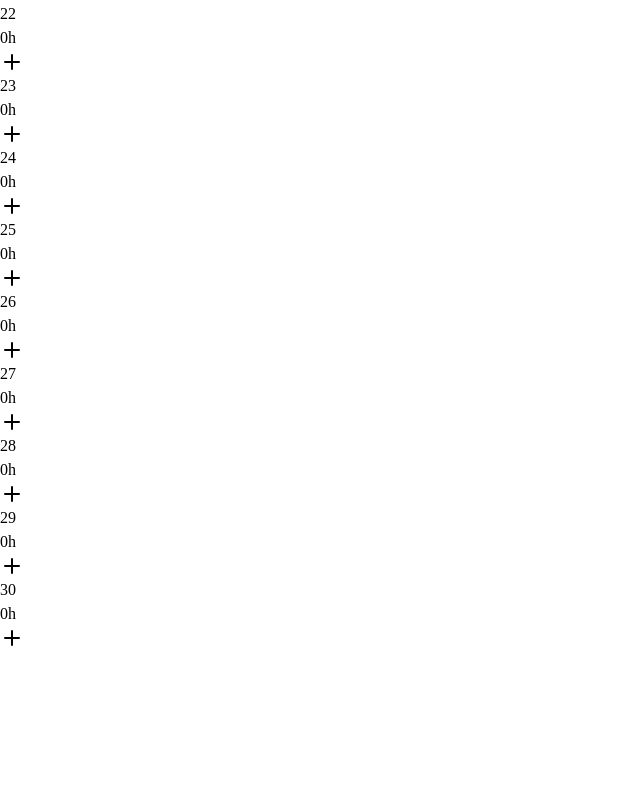
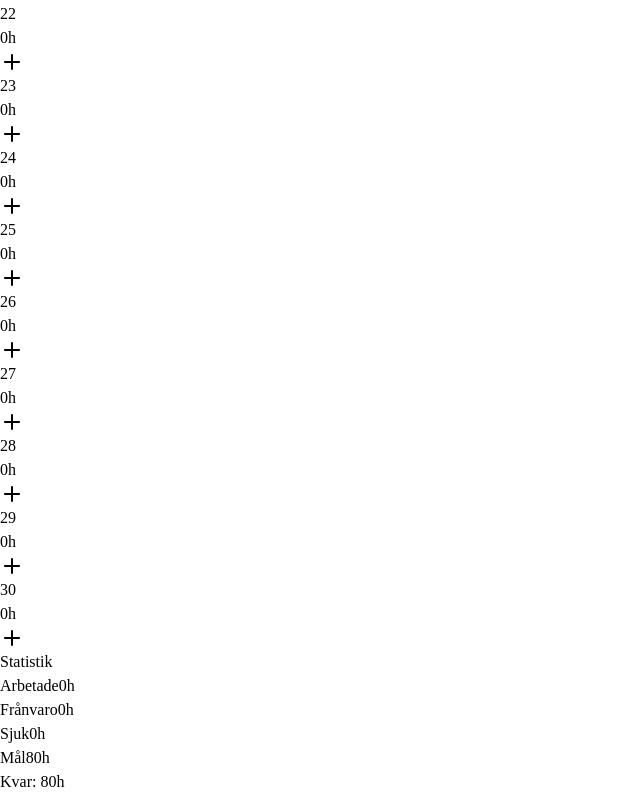
Before and after one commit to sandrahagevall/time-registration, a React (Vite) app: page / in a window 1280 px wide. Shown: the part 1558-2352 px from the top of the page, without its empty margins (0-640 px from the left). Before the commit the page ends 2208 px from the top, so only its background shows below. Built offline with nearby package versions, Linux system fonts and the light colour scheme.

Commit message:
add statistics and change the layout for the elements, also add local storage so the entries does not empty un refresh

```diff
--- a/src/components/MonthView.tsx
+++ b/src/components/MonthView.tsx
@@ -1,77 +1,120 @@
-import { useState } from "react"
-import { Plus } from "lucide-react"
-import TimeRegisterModal from "./TimeRegisterModal"
+import { useState, useEffect } from "react";
+import { Plus } from "lucide-react";
+import TimeRegisterModal from "./TimeRegisterModal";
+import Statistics from "./Statitics";
 
 const MonthView = () => {
-  const [hours, setHours] = useState<{ [key: number]: number }>({})
-  const [showModal, setShowModal] = useState(false)
-  const [selectedDay, setSelectedDay] = useState<number | null>(null)
+  const [entries, setEntries] = useState<{
+    [key: number]: { hours: number; type: string }[];
+  }>(() => {
+    const saved = localStorage.getItem("entries");
+    return saved ? JSON.parse(saved) : {};
+  });
+  const [showModal, setShowModal] = useState(false);
+  const [selectedDay, setSelectedDay] = useState<number | null>(null);
 
-  const currentDate = new Date()
+  useEffect(() => {
+    localStorage.setItem("entries", JSON.stringify(entries));
+  }, [entries]);
 
-  const year = currentDate.getFullYear()
-  const month = currentDate.getMonth()
+  const currentDate = new Date();
+
+  const year = currentDate.getFullYear();
+  const month = currentDate.getMonth();
 
   //Antal dagar i månaden
-  const daysInMonth = new Date(year, month + 1, 0).getDate()
+  const daysInMonth = new Date(year, month + 1, 0).getDate();
 
   // Vilken dag månaden börjar (0=söndag)
-  const firstDay = new Date(year, month, 1).getDay()
+  const firstDay = new Date(year, month, 1).getDay();
 
   // gör måndag = 0 istället
-  const startOffset = firstDay === 0 ? 6 : firstDay - 1
+  const startOffset = firstDay === 0 ? 6 : firstDay - 1;
 
-  const days: (number | null)[] = []
+  const days: (number | null)[] = [];
 
   // tomma rutor i början
   for (let i = 0; i < startOffset; i++) {
-    days.push(null)
+    days.push(null);
   }
 
   // riktiga dagar
   for (let i = 1; i <= daysInMonth; i++) {
-    days.push(i)
+    days.push(i);
   }
 
   return (
     <div>
       <h2 className="text-xl font-bold mb-4">
-        {currentDate.toLocaleString('sv-SE', { month: 'long', year: 'numeric' })}
+        {currentDate.toLocaleString("sv-SE", {
+          month: "long",
+          year: "numeric",
+        })}
       </h2>
-
+      <div className="flex flex-col md:flex-row gap-6">
+        {/* VÄNSTER: Kalender + rubrik */}
+        <div className="flex-1">
           <div className="grid grid-cols-2 md:grid-cols-7 gap-2">
             {days.map((day, index) => (
-          <div
-            key={index}
-            className="h-24 border rounded-lg p-2"
-          >
+              <div key={index} className="h-24 border rounded-lg p-2">
                 {day && (
                   <>
                     <div className="text-sm font-semibold">{day}</div>
-                <div className="text-xs text-gray-500">{hours[day] ?? 0}h</div>
-                <div className="flex justify-end mt-6">
+
+                    <div className="text-xs text-gray-500">
+                      {entries[day]
+                        ?.filter((entry) => entry.type === "work")
+                        .reduce(
+                          (sum, entry) => sum + (Number(entry.hours) || 0),
+                          0,
+                        ) ?? 0}
+                      h
+                    </div>
+
+                    {entries[day]?.map((entry, i) => (
+                      <div key={i} className="text-[10px] text-gray-400">
+                        {entry.hours}h - {entry.type}
+                      </div>
+                    ))}
+
+                    <div className="flex justify-end mt-4">
                       <Plus
                         onClick={() => {
-                      setSelectedDay(day)
-                      setShowModal(true)
+                          setSelectedDay(day);
+                          setShowModal(true);
                         }}
-                    className="w-5 h-5 text-blue-500 font-bold cursor-pointer hover:scale-110" />
+                        className="w-5 h-5 text-blue-500 font-bold cursor-pointer hover:scale-110"
+                      />
                     </div>
                   </>
                 )}
               </div>
             ))}
           </div>
-      {showModal && <TimeRegisterModal
+        </div>
+
+        {/* HÖGER: Statistik */}
+        <div className="w-full md:w-64">
+          <Statistics entries={entries} targetHours={80} />
+        </div>
+
+        {/* Modal (oförändrad) */}
+        {showModal && (
+          <TimeRegisterModal
             onSave={(value) => {
-          if  (!selectedDay) return
-          setHours(prev => ({ ...prev, [selectedDay]: (prev[selectedDay] ?? 0) + value }))
-          setShowModal(false)
+              if (!selectedDay) return;
+              setEntries((prev) => ({
+                ...prev,
+                [selectedDay]: [...(prev[selectedDay] || []), value],
+              }));
+              setShowModal(false);
             }}
             onClose={() => setShowModal(false)}
-      />}
+          />
+        )}
       </div>
-  )
-}
+    </div>
+  );
+};
 
-export default MonthView
+export default MonthView;
--- /dev/null
+++ b/src/components/Statitics.tsx
@@ -0,0 +1,72 @@
+type TimeEntry = {
+  hours: number
+  type: string
+};
+
+type DayEntries = {
+  [key: number]: TimeEntry[]
+};
+
+interface StatsProps {
+  entries: DayEntries
+  targetHours: number
+};
+
+const Statistics = ({ entries, targetHours }: StatsProps) => {
+  const allEntries = Object.values(entries).flat();
+
+  const workedHours = allEntries.filter(entry => entry.type === "work").reduce((sum, entry) => sum + entry.hours, 0)
+  const leaveHours = allEntries.filter(entry => entry.type === "leave").reduce((sum, entry) => sum + entry.hours, 0)
+  const sickHours = allEntries.filter(entry => entry.type === "sick").reduce((sum, entry) => sum + entry.hours, 0)
+
+  const balance = workedHours - targetHours
+
+  return (
+   <div className="w-64 bg-white border rounded-xl p-4 shadow-sm h-fit">
+  <h3 className="text-sm font-semibold text-gray-500 mb-3">
+    Statistik
+  </h3>
+
+  <div className="space-y-2 text-sm">
+    <div className="flex justify-between">
+      <span className="text-gray-600">Arbetade</span>
+      <span className="font-medium">{workedHours}h</span>
+    </div>
+
+    <div className="flex justify-between">
+      <span className="text-gray-600">Frånvaro</span>
+      <span className="font-medium">{leaveHours}h</span>
+    </div>
+
+    <div className="flex justify-between">
+      <span className="text-gray-600">Sjuk</span>
+      <span className="font-medium">{sickHours}h</span>
+    </div>
+
+    <div className="flex justify-between border-t pt-2 mt-2">
+      <span className="text-gray-600">Mål</span>
+      <span className="font-medium">{targetHours}h</span>
+    </div>
+  </div>
+
+  {/* Status */}
+  <div className="mt-4 text-sm font-semibold">
+    {balance < 0 && (
+      <span className="text-orange-500">
+        Kvar: {Math.abs(balance)}h
+      </span>
+    )}
+    {balance === 0 && (
+      <span className="text-blue-500">I fas</span>
+    )}
+    {balance > 0 && (
+      <span className="text-green-600">
+        Övertid: +{balance}h
+      </span>
+    )}
+  </div>
+</div>
+  );
+};
+
+export default Statistics
--- a/src/components/TimeRegisterModal.tsx
+++ b/src/components/TimeRegisterModal.tsx
@@ -1,13 +1,18 @@
 import { useState } from "react"
 
 interface Props {
-  onSave: (value: number) => void
+  onSave: (value: TimeEntry) => void
   onClose: () => void
 }
 
+interface TimeEntry {
+  hours: number
+  type: string
+}
 
 const TimeRegisterModal = ({ onSave, onClose }: Props) => {
   const [value, setValue] = useState("")
+  const [type, setType] = useState("work")
 
 
   return (
@@ -18,11 +23,21 @@ const TimeRegisterModal = ({ onSave, onClose }: Props) => {
           <input
             type="number"
             value={value}
+            placeholder="1"
             onChange={(e) => setValue(e.target.value)}
             className="border p-2 rounded w-full mb-4"
         />
+        <select
+          value={type}
+          onChange={(e) => setType(e.target.value)}
+          className="border p-2 rounded w-full mb-4"
+        >
+          <option value="work">Arbete</option>
+          <option value="leave">Ledig</option>
+          <option value="sick">Sjuk</option>
+        </select>
         <button
-          onClick={() => onSave(Number(value))}
+          onClick={() => onSave({ hours: Number(value), type })}
           className="bg-blue-500 text-white px-4 py-2 rounded mr-2 cursor-pointer">
         Spara
       </button>
```
Lines whose indentation alone changed are shown as unchanged.
